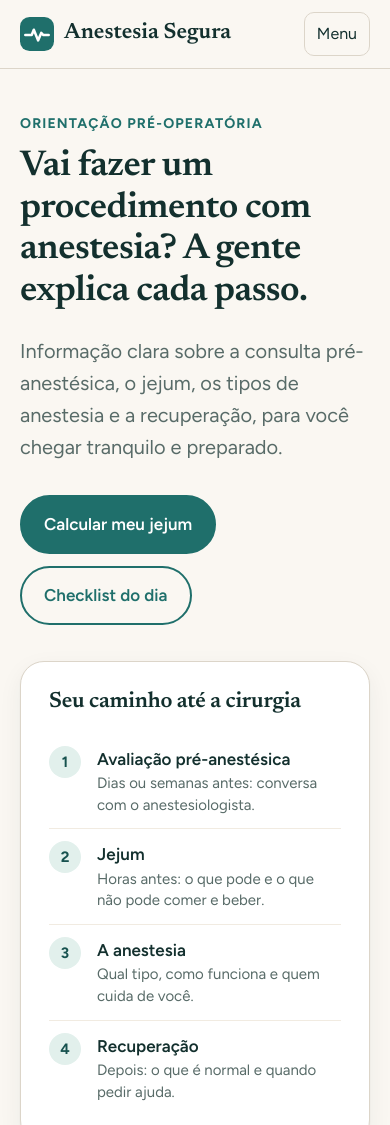
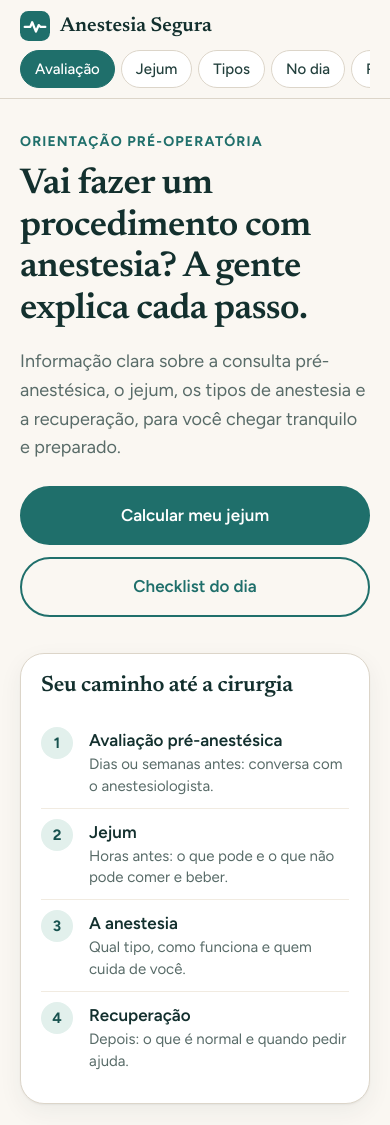
Before and after one commit to Besieno/anestesia-segura, a plain HTML site: page index.html in a window 390 px wide. Shown: the top 1125 px of the page. Drawn offline with Linux system fonts and the light colour scheme.

Commit message:
Celular: menu em fileira deslizante, tipos de anestesia em carrossel, botões e espaçamentos ajustados
Página no celular ficou ~20% mais curta e o menu fica sempre à vista.

Co-Authored-By: Claude Opus 5.5 <noreply@anthropic.com>
Claude-Session: https://claude.ai/code/session_01RmnH3xHbKmGfcTbvhPsMfj

```diff
--- a/index.html
+++ b/index.html
@@ -95,13 +95,19 @@
   nav.menu ul { display: flex; gap: 4px; list-style: none; margin: 0; padding: 0; }
   nav.menu a { display: block; padding: 8px 12px; border-radius: 10px; text-decoration: none; color: var(--text); font-size: 16px; font-weight: 500; }
   nav.menu a:hover { background: var(--surface-2); }
-  .menu-btn { display: none; background: none; border: 1px solid var(--line); border-radius: 10px; padding: 8px 12px; font: inherit; font-size: 16px; color: var(--ink); cursor: pointer; }
+  nav.menu a.ativo { background: var(--accent-soft); color: var(--accent-strong); }
+  /* Celular: menu vira uma fileira de botões que desliza para o lado, sempre à vista */
   @media (max-width: 860px) {
-    .menu-btn { display: block; }
-    nav.menu { display: none; position: absolute; top: 68px; left: 0; right: 0; background: var(--bg); border-bottom: 1px solid var(--line); padding: 8px max(20px, env(safe-area-inset-right, 0px)) 16px max(20px, env(safe-area-inset-left, 0px)); }
-    nav.menu.open { display: block; }
-    nav.menu ul { flex-direction: column; }
-    nav.menu a { padding: 12px; font-size: 18px; }
+    html { scroll-padding-top: 112px; }
+    .top .wrap { flex-wrap: wrap; height: auto; padding-block: 10px 0; gap: 8px; }
+    .brand { font-size: 20px; }
+    .brand svg { width: 30px; height: 30px; }
+    nav.menu { width: 100%; overflow-x: auto; scrollbar-width: none; padding-bottom: 10px; }
+    nav.menu::-webkit-scrollbar { display: none; }
+    nav.menu ul { gap: 6px; }
+    nav.menu li:last-child { padding-right: 8px; }
+    nav.menu a { white-space: nowrap; padding: 6px 14px; font-size: 15px; border: 1px solid var(--line); border-radius: 999px; background: var(--surface); }
+    nav.menu a.ativo { background: var(--accent); color: var(--on-accent); border-color: var(--accent); }
   }
 
   /* Abertura */
@@ -170,7 +176,8 @@
   .results li { display: flex; justify-content: space-between; gap: 16px; align-items: baseline; padding: 14px 0; border-top: 1px solid var(--deep-line); }
   .results .rt { font-family: var(--serif); font-size: 26px; color: var(--on-deep); white-space: nowrap; font-variant-numeric: tabular-nums; }
   .results .rt em { font-style: normal; font-family: var(--sans); font-size: 14px; color: var(--on-deep-warn); display: block; text-align: right; }
-  .results .rl { font-size: 16px; color: var(--on-deep-soft); }
+  .results .rl { font-size: 16px; color: var(--on-deep-soft); line-height: 1.35; }
+  .results .rl small { display: block; margin-top: 4px; font-size: 13px; font-weight: 600; letter-spacing: .06em; text-transform: uppercase; color: var(--on-deep-muted); }
   .formula { margin-top: 18px; font-size: 14px; color: var(--on-deep-muted); border-top: 1px solid var(--deep-line); padding-top: 14px; }
   .formula code { font-family: var(--mono); color: var(--on-deep-soft); }
 
@@ -185,6 +192,7 @@
   .type dt { font-weight: 700; color: var(--ink); }
   .type dd { margin: 0 0 8px; color: var(--muted); }
   .note { margin-top: 24px; color: var(--muted); font-size: 17px; }
+  .swipe-hint { display: none; margin: -14px 0 14px; font-size: 15px; font-weight: 600; color: var(--accent); }
 
   /* Dia */
   .check { list-style: none; margin: 0; padding: 0; display: grid; grid-template-columns: 1fr 1fr; gap: 12px; }
@@ -223,7 +231,7 @@
   .doc > * { min-width: 0; }
   @media (max-width: 760px) { .doc { grid-template-columns: 1fr; gap: 24px; } }
   .avatar { width: 220px; height: 220px; max-width: 100%; border-radius: 28px; background: var(--surface-2); border: 2px dashed var(--line); display: grid; place-items: center; color: var(--muted); font-size: 15px; text-align: center; padding: 20px; }
-  @media (max-width: 760px) { .avatar { width: 160px; height: 160px; } }
+  @media (max-width: 760px) { .avatar { width: 120px; height: 120px; border-radius: 22px; } }
   .doc h2 { margin-bottom: 6px; }
   .reg { color: var(--accent-strong); font-weight: 600; margin-bottom: 18px; }
   .contact { display: flex; flex-wrap: wrap; gap: 12px; margin-top: 22px; }
@@ -243,9 +251,32 @@
 
   @media (max-width: 600px) {
     body { font-size: 17px; }
-    section { padding-block: 64px; }
+    section { padding-block: 52px; }
+    .hero { padding-block: 32px 48px; }
+    .hero .lead { margin: 16px 0 24px; }
+    .section-head { margin-bottom: 26px; }
+    .lead { font-size: 18px; }
+    .btns .btn, .contact .btn { flex: 1 1 100%; justify-content: center; }
+    .panel, .warn, .calc, .hero-card { padding: 20px; }
+    .hero-card li { padding: 10px 0; }
+    .callout { padding: 16px 18px; gap: 12px; margin-top: 20px; }
+    .callout svg { width: 22px; height: 22px; }
     .fast th, .fast td { padding: 14px; }
     .fast td:last-child { white-space: normal; }
+    .rec-steps { gap: 14px; }
+    .faq summary { font-size: 19px; padding-block: 18px; }
+    .faq summary::after { top: 12px; }
+    /* Tipos de anestesia: cartões lado a lado, deslizando com o dedo */
+    .swipe-hint { display: block; }
+    .types {
+      grid-auto-flow: column; grid-template-columns: none; grid-auto-columns: 84%; gap: 14px;
+      overflow-x: auto; scroll-snap-type: x mandatory; scrollbar-width: none;
+      margin-inline: calc(-1 * max(20px, env(safe-area-inset-left, 0px)));
+      padding: 2px max(20px, env(safe-area-inset-right, 0px)) 6px max(20px, env(safe-area-inset-left, 0px));
+      scroll-padding-inline: max(20px, env(safe-area-inset-left, 0px));
+    }
+    .types::-webkit-scrollbar { display: none; }
+    .type { scroll-snap-align: start; padding: 22px; }
   }
   @media print {
     header.top, .calc, .btns, .contact, .check-bar button { display: none !important; }
@@ -263,7 +294,6 @@
       <svg viewBox="0 0 32 32" aria-hidden="true"><rect width="32" height="32" rx="9" fill="#1f6f6b"/><path d="M5 17h6l2-5 4 10 3-7 2 2h5" fill="none" stroke="#fff" stroke-width="2.4" stroke-linecap="round" stroke-linejoin="round"/></svg>
       Anestesia Segura
     </a>
-    <button class="menu-btn" id="menu-btn" aria-expanded="false" aria-controls="menu">Menu</button>
     <nav class="menu" id="menu" aria-label="Seções">
       <ul>
         <li><a href="#avaliacao">Avaliação</a></li>
@@ -384,6 +414,7 @@
       <h2>Tipos de anestesia</h2>
       <p class="lead">A escolha depende do procedimento, da sua saúde e da sua preferência. Muitas vezes, dois tipos são combinados para você ter menos dor depois.</p>
     </div>
+    <p class="swipe-hint" aria-hidden="true">Deslize para ver os 5 tipos →</p>
     <div class="types">
       <article class="type">
         <div class="ic"><svg viewBox="0 0 24 24" fill="none" stroke="currentColor" stroke-width="2" stroke-linecap="round" stroke-linejoin="round" aria-hidden="true"><path d="M21 12.8A9 9 0 1 1 11.2 3a7 7 0 0 0 9.8 9.8z"/></svg></div>
@@ -580,16 +611,23 @@
 </footer>
 
 <script>
-  // Menu no celular
-  const menuBtn = document.getElementById('menu-btn');
+  // Menu: destaca a seção que está na tela e, no celular, desliza a fileira até ela
   const menu = document.getElementById('menu');
-  menuBtn.addEventListener('click', () => {
-    const aberto = menu.classList.toggle('open');
-    menuBtn.setAttribute('aria-expanded', aberto);
-  });
-  menu.addEventListener('click', e => {
-    if (e.target.tagName === 'A') { menu.classList.remove('open'); menuBtn.setAttribute('aria-expanded', false); }
-  });
+  const links = [...menu.querySelectorAll('a')];
+  const espia = new IntersectionObserver(entradas => {
+    entradas.forEach(en => {
+      if (!en.isIntersecting) return;
+      links.forEach(a => {
+        const ativo = a.hash === '#' + en.target.id;
+        a.classList.toggle('ativo', ativo);
+        if (ativo && menu.scrollWidth > menu.clientWidth) {
+          const r = a.getBoundingClientRect(), m = menu.getBoundingClientRect();
+          menu.scrollBy({ left: r.left - m.left - (m.width - r.width) / 2, behavior: 'smooth' });
+        }
+      });
+    });
+  }, { rootMargin: '-40% 0px -55% 0px' });
+  links.forEach(a => { const s = document.querySelector(a.hash); if (s) espia.observe(s); });
 
   // Calculadora de jejum: limite = procedimento − horas
   const REGRAS = [
@@ -609,7 +647,7 @@
       const vespera = lim < 0;
       lim = (lim + 1440) % 1440;
       const t = String(Math.floor(lim / 60)).padStart(2, '0') + ':' + String(lim % 60).padStart(2, '0');
-      return `<li><span class="rl">${r.o}<br>pode até</span><span class="rt">${t}${vespera ? '<em>no dia anterior</em>' : ''}</span></li>`;
+      return `<li><span class="rl">${r.o}<small>pode até</small></span><span class="rt">${t}${vespera ? '<em>no dia anterior</em>' : ''}</span></li>`;
     }).join('');
   }
   hora.addEventListener('input', calcular);
```
